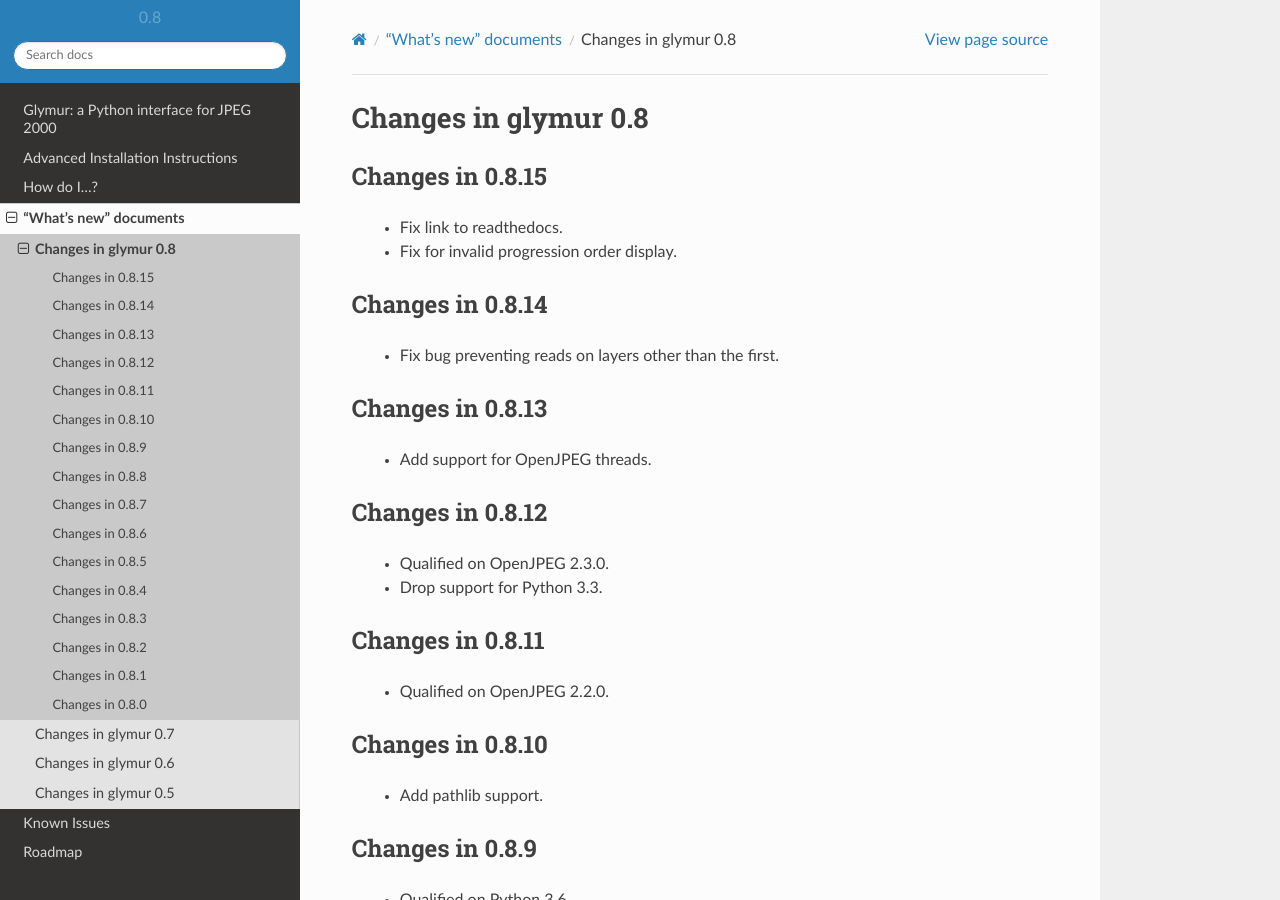
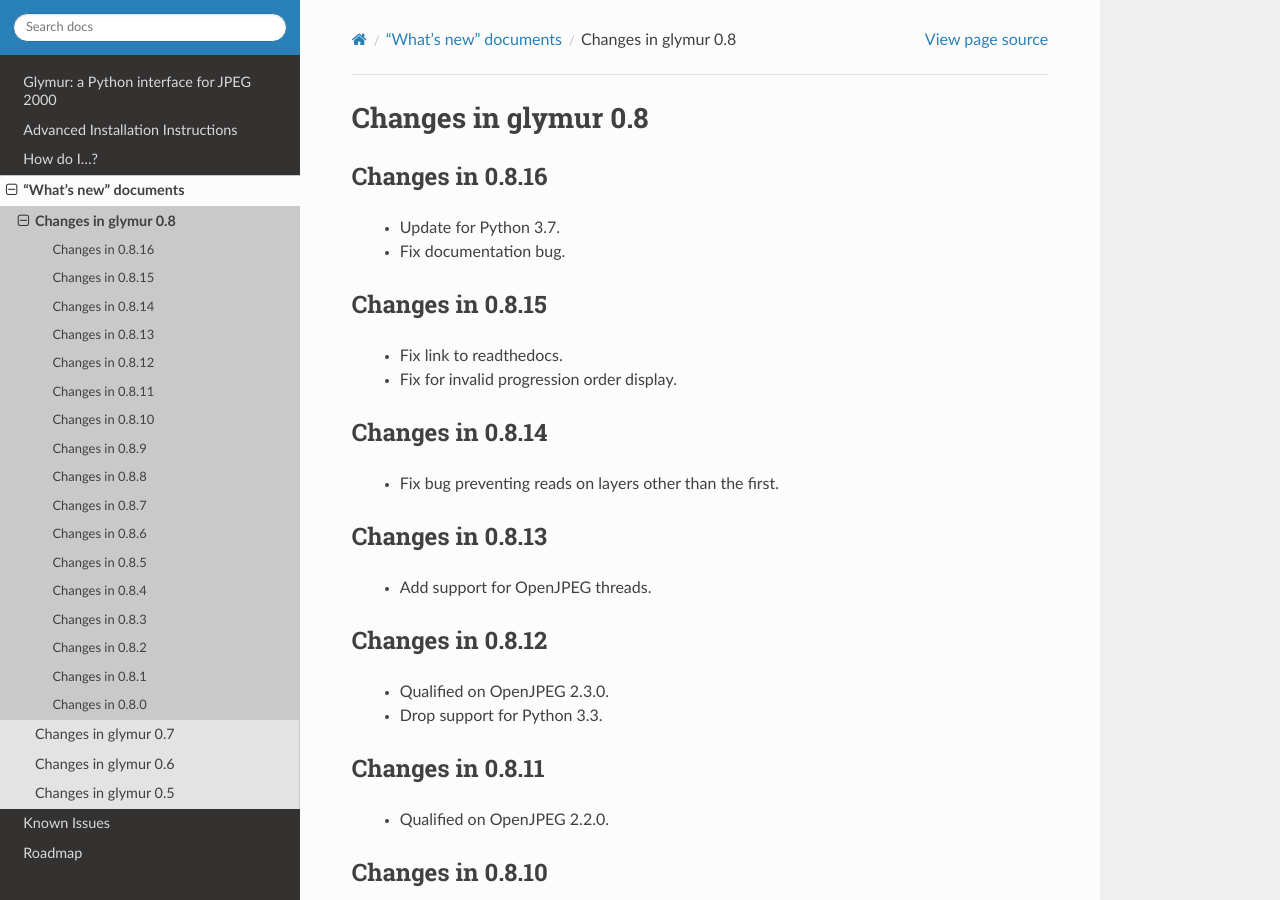
Before and after one commit to quintusdias/glymur, a Sphinx documentation site: the page built from docs/source/whatsnew/0.8.rst, in a window 1280 px wide and 900 px high. Built offline with Sphinx 7.4.7 and the Read the Docs theme 2.0.0, drawn with Linux system fonts in a browser that asks for light colours.

Commit message:
Release v0.8.16

```diff
--- a/CHANGES.txt
+++ b/CHANGES.txt
@@ -1,3 +1,7 @@
+September 18, 2018 - v0.8.16
+    Qualify on Python 3.7.
+    Fix documentation typo.
+
 April 07, 2018 - v0.8.15
     Fix link to readthedocs.
     Fix for invalid progression order display.
--- a/docs/source/conf.py
+++ b/docs/source/conf.py
@@ -78,7 +78,7 @@
 # The short X.Y version.
 version = '0.8'
 # The full version, including alpha/beta/rc tags.
-release = '0.8.15'
+release = '0.8.16'
 
 # The language for content autogenerated by Sphinx. Refer to documentation
 # for a list of supported languages.
--- a/docs/source/whatsnew/0.8.rst
+++ b/docs/source/whatsnew/0.8.rst
@@ -1,6 +1,11 @@
 =====================
 Changes in glymur 0.8
 =====================
+
+Changes in 0.8.16
+=================
+    * Update for Python 3.7.
+    * Fix documentation bug.
 
 Changes in 0.8.15
 =================
--- a/glymur/version.py
+++ b/glymur/version.py
@@ -20,7 +20,7 @@
 
 # Do not change the format of this next line!  Doing so risks breaking
 # setup.py
-version = "0.8.15"
+version = "0.8.16"
 _sv = LooseVersion(version)
 version_tuple = _sv.version
 
```
